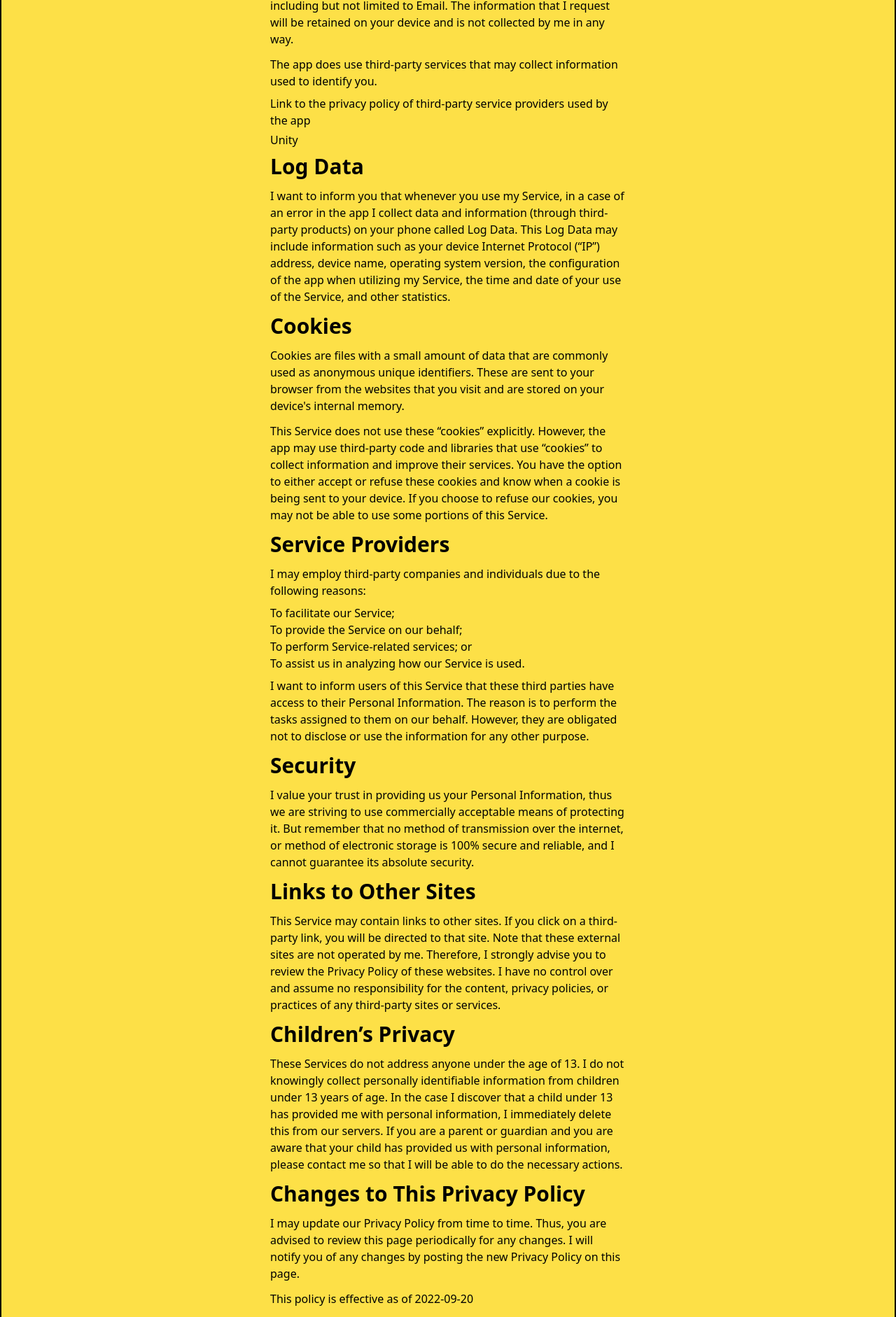
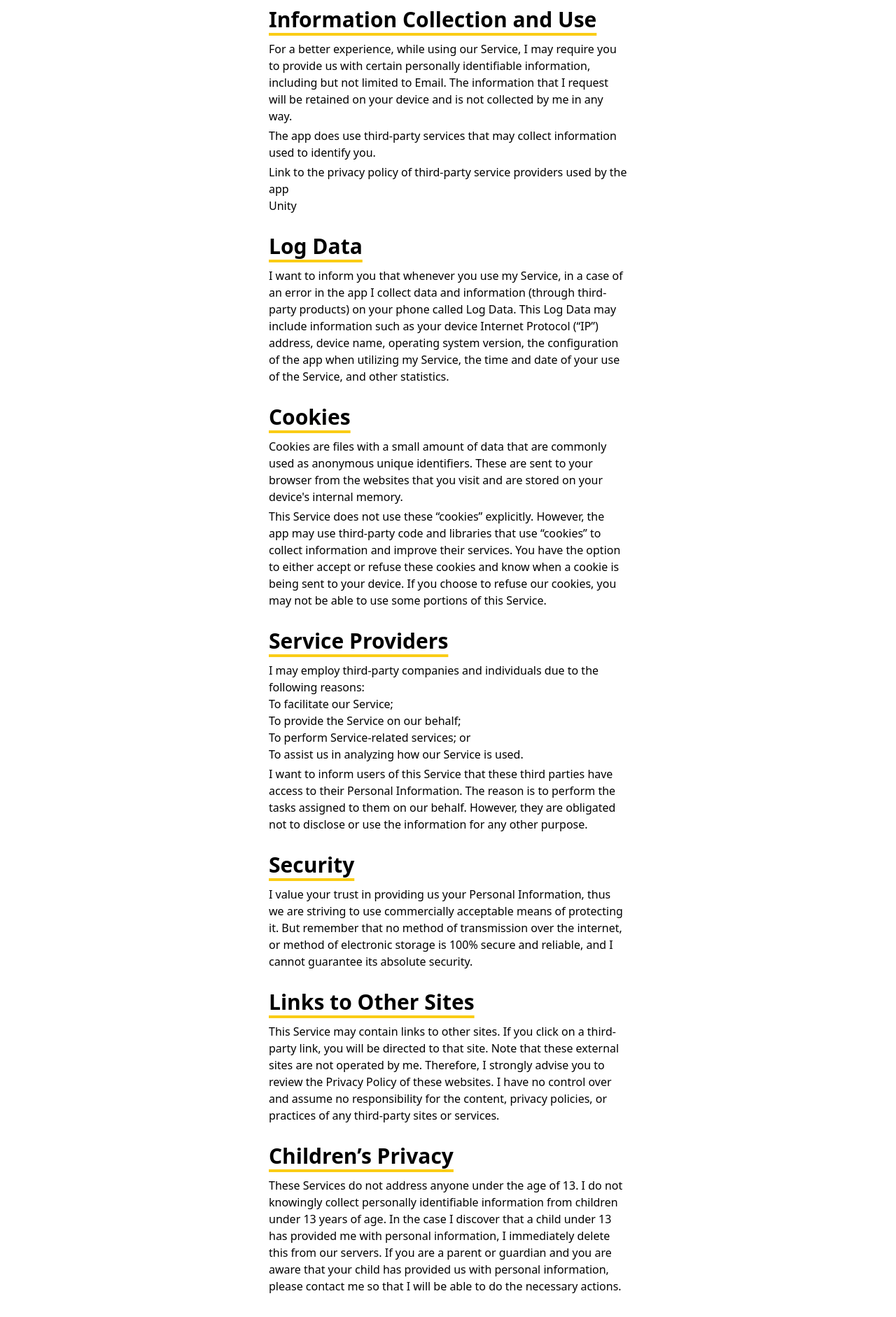
Before and after one commit to Luke-Joe/portfolio, a React (Create React App) app: page /Privacy in a window 1280 px wide. Shown: the part 714-2596 px from the top of the page at 70% size. Built offline with nearby package versions, Linux system fonts and the light colour scheme.

Commit message:
Minor changes.

```diff
--- a/package.json
+++ b/package.json
@@ -10,6 +10,7 @@
     "react-dom": "^18.2.0",
     "react-router-dom": "^6.4.0",
     "react-scripts": "5.0.1",
+    "three": "^0.144.0",
     "web-vitals": "^2.1.4"
   },
   "scripts": {
--- a/src/components/Navbar.js
+++ b/src/components/Navbar.js
@@ -30,12 +30,10 @@ const Navbar = ({ toggle }) => {
         <Link className="p-4" to="/">
           Home
         </Link>
-        <Link className="p-4" to="/privacy">
-          Privacy
-        </Link>
         <Link className="p-4" to="/projects">
           Projects
         </Link>
+        <Link className="p-4">Resume</Link>
       </div>
     </nav>
   );
--- a/src/index.css
+++ b/src/index.css
@@ -4,6 +4,10 @@
 
 @layer components {
   .privacy-par {
-    @apply py-1;
+    @apply pt-1;
+  }
+
+  .privacy-header {
+    @apply text-3xl font-black mb-2 mt-6 underline decoration-yellow-400 decoration-4 underline-offset-8;
   }
 }
--- a/src/pages/privacy.js
+++ b/src/pages/privacy.js
@@ -2,14 +2,20 @@ import React from "react";
 
 const privacy = () => {
   return (
-    <div className="h-fit flex-auto justify-center items-center bg-yellow-300 xl:px-96 lg:px-72 md:px-52 sm:px-40 px-16 py-24 border-black border-solid rounded-2xl border-2 space-y-1">
+    <>
+      <div className="flex-auto py-12 text-center p-0 bg-yellow-400 h-40">
         <strong className="lg:text-6xl md:text-5xl sm:text-4xl text-4xl font-black mb-14">
           Privacy Policy
         </strong>{" "}
+      </div>
+      <div className="h-fit flex-auto justify-center items-center xl:px-96 lg:px-72 md:px-52 sm:px-40 px-16 py-12">
+        <p class="privacy-par privacy-header">
+          <strong>Overview</strong>
+        </p>{" "}
         <p class="privacy-par">
           Temos Games built the Mondo Dodgeball app as an Ad Supported app. This
-        SERVICE is provided by Temos Games at no cost and is intended for use as
-        is.
+          SERVICE is provided by Temos Games at no cost and is intended for use
+          as is.
         </p>{" "}
         <p class="privacy-par">
           This page is used to inform visitors regarding my policies with the
@@ -18,20 +24,18 @@ const privacy = () => {
         </p>{" "}
         <p class="privacy-par">
           If you choose to use my Service, then you agree to the collection and
-        use of information in relation to this policy. The Personal Information
-        that I collect is used for providing and improving the Service. I will
-        not use or share your information with anyone except as described in
-        this Privacy Policy.
+          use of information in relation to this policy. The Personal
+          Information that I collect is used for providing and improving the
+          Service. I will not use or share your information with anyone except
+          as described in this Privacy Policy.
         </p>{" "}
         <p class="privacy-par">
           The terms used in this Privacy Policy have the same meanings as in our
           Terms and Conditions, which are accessible at Mondo Dodgeball unless
           otherwise defined in this Privacy Policy.
         </p>{" "}
-      <p class="privacy-par">
-        <strong className="sm:text-3xl text-3xl font-black mb-14">
-          Information Collection and Use
-        </strong>
+        <p class="privacy-par privacy-header">
+          <strong>Information Collection and Use</strong>
         </p>{" "}
         <p class="privacy-par">
           For a better experience, while using our Service, I may require you to
@@ -60,46 +64,41 @@ const privacy = () => {
             </li>
           </ul>
         </div>{" "}
-      <p class="privacy-par">
-        <strong className="sm:text-3xl text-3xl font-black mb-14">
-          Log Data
-        </strong>
+        <p class="privacy-par privacy-header">
+          <strong>Log Data</strong>
         </p>{" "}
         <p class="privacy-par">
           I want to inform you that whenever you use my Service, in a case of an
           error in the app I collect data and information (through third-party
           products) on your phone called Log Data. This Log Data may include
-        information such as your device Internet Protocol (“IP”) address, device
-        name, operating system version, the configuration of the app when
-        utilizing my Service, the time and date of your use of the Service, and
-        other statistics.
+          information such as your device Internet Protocol (“IP”) address,
+          device name, operating system version, the configuration of the app
+          when utilizing my Service, the time and date of your use of the
+          Service, and other statistics.
+        </p>{" "}
+        <p class="privacy-par privacy-header">
+          <strong>Cookies</strong>
         </p>{" "}
         <p class="privacy-par">
-        <strong className="sm:text-3xl text-3xl font-black mb-14">
-          Cookies
-        </strong>
-      </p>{" "}
-      <p class="privacy-par">
-        Cookies are files with a small amount of data that are commonly used as
-        anonymous unique identifiers. These are sent to your browser from the
-        websites that you visit and are stored on your device's internal memory.
+          Cookies are files with a small amount of data that are commonly used
+          as anonymous unique identifiers. These are sent to your browser from
+          the websites that you visit and are stored on your device's internal
+          memory.
         </p>{" "}
         <p class="privacy-par">
           This Service does not use these “cookies” explicitly. However, the app
           may use third-party code and libraries that use “cookies” to collect
           information and improve their services. You have the option to either
           accept or refuse these cookies and know when a cookie is being sent to
-        your device. If you choose to refuse our cookies, you may not be able to
-        use some portions of this Service.
+          your device. If you choose to refuse our cookies, you may not be able
+          to use some portions of this Service.
+        </p>{" "}
+        <p class="privacy-par privacy-header">
+          <strong>Service Providers</strong>
         </p>{" "}
         <p class="privacy-par">
-        <strong className="sm:text-3xl text-3xl font-black mb-14">
-          Service Providers
-        </strong>
-      </p>{" "}
-      <p class="privacy-par">
-        I may employ third-party companies and individuals due to the following
-        reasons:
+          I may employ third-party companies and individuals due to the
+          following reasons:
         </p>{" "}
         <ul>
           <li>To facilitate our Service;</li>{" "}
@@ -109,39 +108,33 @@ const privacy = () => {
         </ul>{" "}
         <p class="privacy-par">
           I want to inform users of this Service that these third parties have
-        access to their Personal Information. The reason is to perform the tasks
-        assigned to them on our behalf. However, they are obligated not to
-        disclose or use the information for any other purpose.
+          access to their Personal Information. The reason is to perform the
+          tasks assigned to them on our behalf. However, they are obligated not
+          to disclose or use the information for any other purpose.
         </p>{" "}
-      <p class="privacy-par">
-        <strong className="sm:text-3xl text-3xl font-black mb-14">
-          Security
-        </strong>
+        <p class="privacy-par privacy-header">
+          <strong>Security</strong>
         </p>{" "}
         <p class="privacy-par">
           I value your trust in providing us your Personal Information, thus we
-        are striving to use commercially acceptable means of protecting it. But
-        remember that no method of transmission over the internet, or method of
-        electronic storage is 100% secure and reliable, and I cannot guarantee
-        its absolute security.
+          are striving to use commercially acceptable means of protecting it.
+          But remember that no method of transmission over the internet, or
+          method of electronic storage is 100% secure and reliable, and I cannot
+          guarantee its absolute security.
         </p>{" "}
-      <p class="privacy-par">
-        <strong className="sm:text-3xl text-3xl font-black mb-14">
-          Links to Other Sites
-        </strong>
+        <p class="privacy-par privacy-header">
+          <strong>Links to Other Sites</strong>
         </p>{" "}
         <p class="privacy-par">
           This Service may contain links to other sites. If you click on a
           third-party link, you will be directed to that site. Note that these
-        external sites are not operated by me. Therefore, I strongly advise you
-        to review the Privacy Policy of these websites. I have no control over
-        and assume no responsibility for the content, privacy policies, or
-        practices of any third-party sites or services.
+          external sites are not operated by me. Therefore, I strongly advise
+          you to review the Privacy Policy of these websites. I have no control
+          over and assume no responsibility for the content, privacy policies,
+          or practices of any third-party sites or services.
         </p>{" "}
-      <p class="privacy-par">
-        <strong className="sm:text-3xl text-3xl font-black mb-14">
-          Children’s Privacy
-        </strong>
+        <p class="privacy-par privacy-header">
+          <strong>Children’s Privacy</strong>
         </p>{" "}
         <div>
           <p class="privacy-par">
@@ -154,23 +147,22 @@ const privacy = () => {
             contact me so that I will be able to do the necessary actions.
           </p>
         </div>{" "}
-      <p class="privacy-par">
-        <strong className="sm:text-3xl text-3xl font-black mb-14">
-          Changes to This Privacy Policy
-        </strong>
+        <p class="privacy-par privacy-header">
+          <strong>Changes to This Privacy Policy</strong>
         </p>{" "}
         <p class="privacy-par">
-        I may update our Privacy Policy from time to time. Thus, you are advised
-        to review this page periodically for any changes. I will notify you of
-        any changes by posting the new Privacy Policy on this page.
+          I may update our Privacy Policy from time to time. Thus, you are
+          advised to review this page periodically for any changes. I will
+          notify you of any changes by posting the new Privacy Policy on this
+          page.
         </p>{" "}
         <p class="privacy-par">This policy is effective as of 2022-09-20</p>{" "}
-      <p class="privacy-par">
-        <strong className="text-3xl font-black mb-14">Contact Us</strong>
+        <p class="privacy-par privacy-header">
+          <strong>Contact Us</strong>
         </p>{" "}
         <p class="privacy-par">
-        If you have any questions or suggestions about my Privacy Policy, do not
-        hesitate to contact me at TemosDev@gmail.com.
+          If you have any questions or suggestions about my Privacy Policy, do
+          not hesitate to contact me at TemosDev@gmail.com.
         </p>{" "}
         <p class="privacy-par">
           This privacy policy page was created at{" "}
@@ -191,6 +183,7 @@ const privacy = () => {
           </a>
         </p>
       </div>
+    </>
   );
 };
 
```
Also changed, not shown: 2 other files (tests, documents, lock files or other folders). Lines whose indentation alone changed are shown as unchanged.
